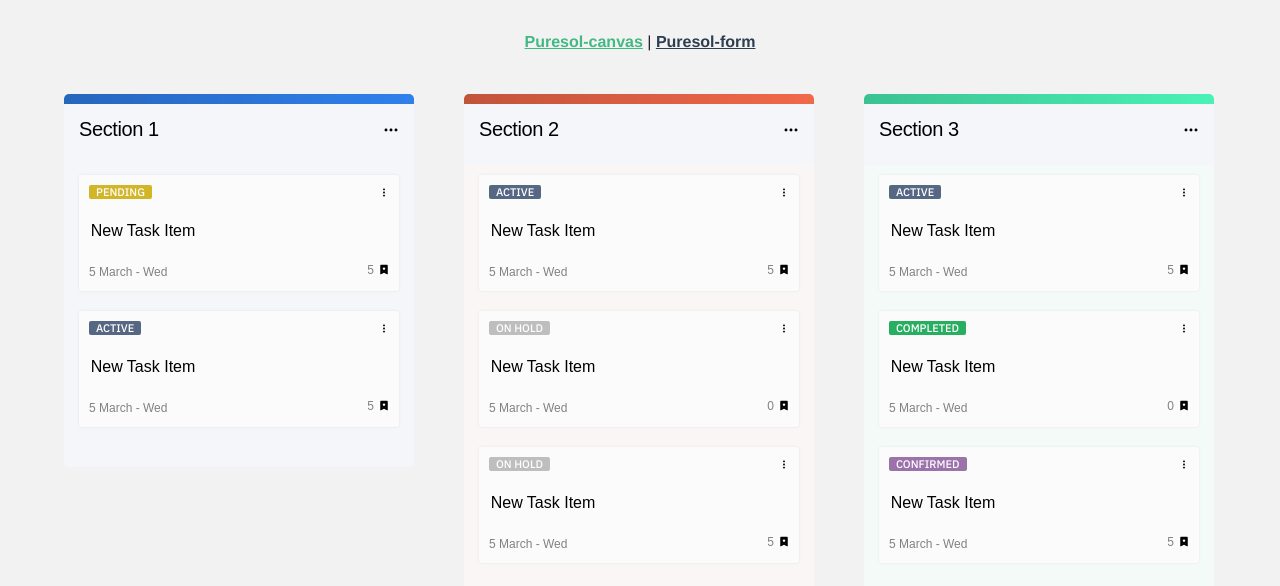
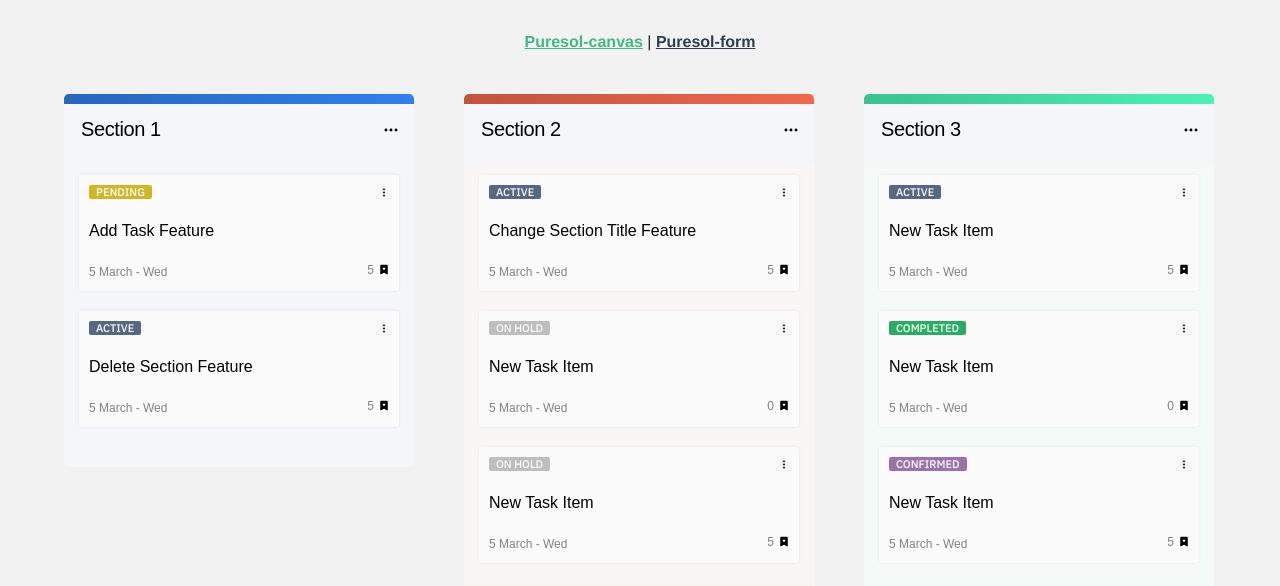
Before and after one commit to mehniyarif/puresol, a Vue app: page / in a window 1280 px wide. Shown: the top 586 px of the page. Built offline with nearby package versions, Linux system fonts and the light colour scheme; a web font is replaced by a local one.

Commit message:
change section title

```diff
--- a/src/views/puresol-canvas/data.js
+++ b/src/views/puresol-canvas/data.js
@@ -18,13 +18,13 @@ export default {
                     tasks: [
                         {
                             status: "PENDING",
-                            title: "New Task Item",
+                            title: "Add Task Feature",
                             date: "5 March - Wed",
                             point: 5
                         },
                         {
                             status: "ACTIVE",
-                            title: "New Task Item",
+                            title: "Delete Section Feature",
                             date: "5 March - Wed",
                             point: 5
                         }
@@ -37,7 +37,7 @@ export default {
                     tasks: [
                         {
                             status: "ACTIVE",
-                            title: "New Task Item",
+                            title: "Change Section Title Feature",
                             date: "5 March - Wed",
                             point: 5
                         },
--- a/src/views/puresol-canvas/index.vue
+++ b/src/views/puresol-canvas/index.vue
@@ -17,7 +17,8 @@ export default {
     provide(){
       return {
           addTask: this.addTask,
-          deleteSection: this.deleteSection
+          deleteSection: this.deleteSection,
+          changeSectionTitle: this.changeSectionTitle
       }
     },
     components: {
--- a/src/views/puresol-canvas/methods.js
+++ b/src/views/puresol-canvas/methods.js
@@ -12,6 +12,9 @@ export default {
         },
         deleteSection(sectionKey){
             this.sections.splice(sectionKey, 1)
+        },
+        changeSectionTitle(e, sectionKey){
+            this.sections[sectionKey].head = e.target.value
         },
         getPrettyDate(){
 
--- a/src/views/puresol-canvas/partials/section-header.vue
+++ b/src/views/puresol-canvas/partials/section-header.vue
@@ -1,7 +1,7 @@
 <template>
 <div class="section-header" :style="styles">
     <div class="top"></div>
-    <span class="title">{{head}}</span>
+    <input type="text" @input="changeSectionTitle($event, sectionKey)" :value="head" class="title"/>
     <section-dropdown></section-dropdown>
 </div>
 </template>
@@ -10,6 +10,7 @@
 import SectionDropdown from "./section-dropdown"
 export default {
     name: "section-header",
+    inject: ["sectionKey", "changeSectionTitle"],
     components: {
         SectionDropdown
     },
@@ -55,6 +56,7 @@ export default {
 
   .title {
     height: 31px;
+    width: 75%;
     font-family: 'IBM Plex Sans Devanagari', sans-serif;
     font-style: normal;
     font-weight: 400;
@@ -62,6 +64,12 @@ export default {
     line-height: 31px;
     letter-spacing: -0.02em;
     color: #000000;
+    border: none;
+    outline: none;
+    background-color: transparent;
+    &:focus{
+      border-bottom: 1px solid rgba(0,0,0,.1);
+    }
   }
 
 }
--- a/src/views/puresol-canvas/partials/task.vue
+++ b/src/views/puresol-canvas/partials/task.vue
@@ -66,9 +66,11 @@ export default {
 
   .task-left {
     display: flex;
+    flex-grow: 1;
     justify-content: space-between;
     flex-direction: column;
     align-items: flex-start;
+    text-align: left;
 
     .status {
       width: max-content;
@@ -88,7 +90,6 @@ export default {
     }
 
     .title {
-      width: 108px;
       font-family: 'IBM Plex Sans Devanagari', sans-serif;
       font-style: normal;
       font-weight: 400;
@@ -114,6 +115,7 @@ export default {
     justify-content: space-between;
     flex-direction: column;
     align-items: flex-end;
+    flex-grow: 0;
 
     .point {
       span {
```
